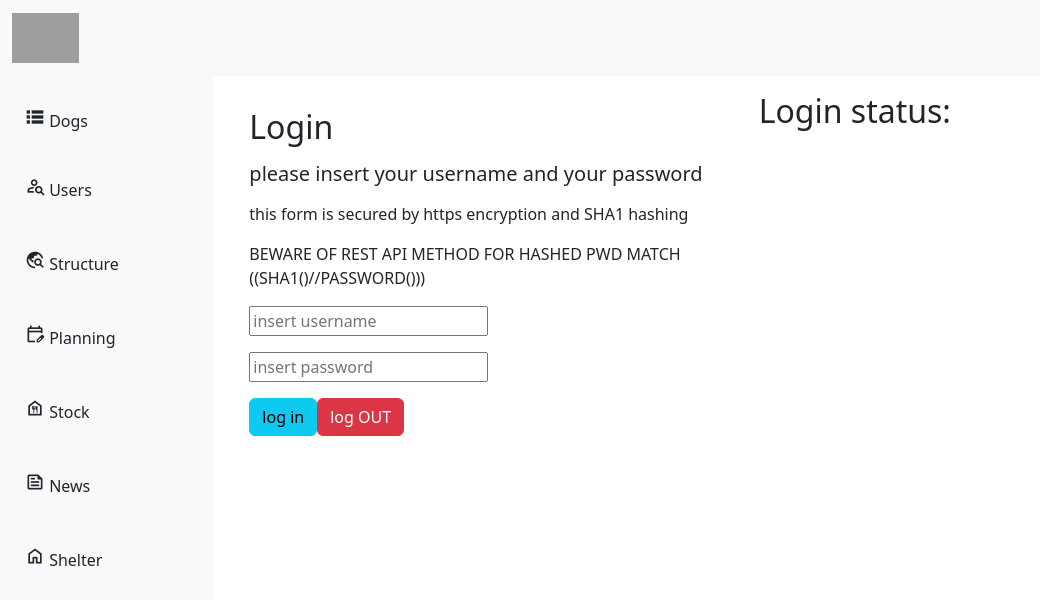
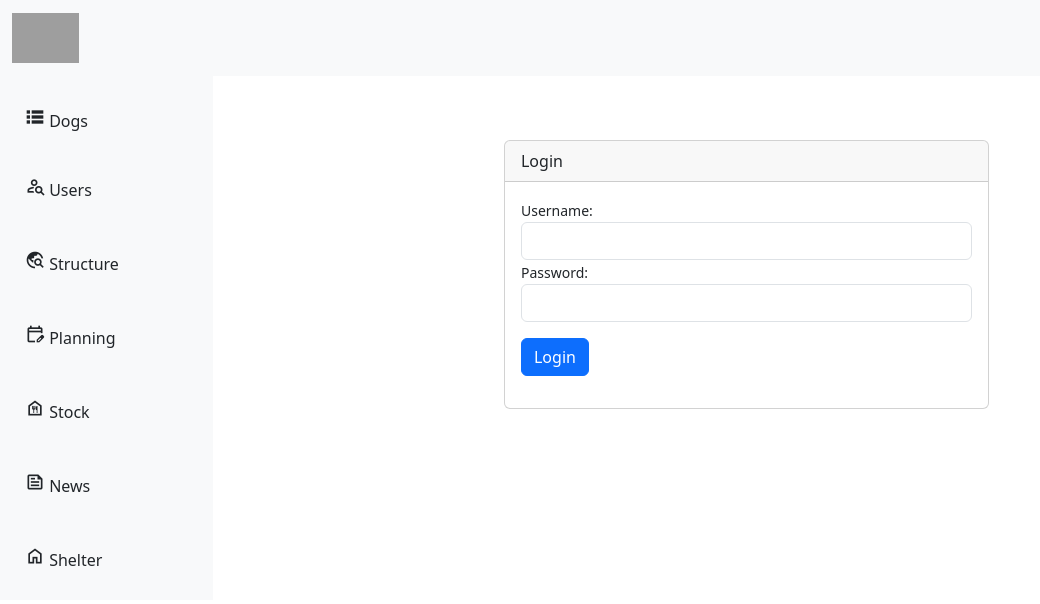
Before and after one commit to ThatItalianInFrance/canileOffice, a Vue app: page /login in a window 1280 px wide. Shown: the top 604 px of the page, without its empty margins (0-1040 px from the left). Built offline with nearby package versions, Linux system fonts and the light colour scheme; what vue-chartkick would draw is missing.

Commit message:
BO login form restyle

```diff
--- a/src/views/CaniEdit.vue
+++ b/src/views/CaniEdit.vue
@@ -295,12 +295,12 @@ let printToPdf = async function () {
                 <div class="col-6">
                   <div class="d-flex mt-2">
                     <div class="form-check mx-2 my-auto">
-                      <input class="form-check-input" type="radio" name="alive" id="aliveRadio" value="Yes"
+                      <input class="form-check-input" type="radio" name="onHome" id="onHomeRadio" value="1"
                         v-model="cane.onHome" />
                       <label class="form-check-label" for="aliveRadio"> Yes </label>
                     </div>
                     <div class="form-check form-check mx-2 my-auto">
-                      <input class="form-check-input" type="radio" name="alive" id="aliveRadio" value="No"
+                      <input class="form-check-input" type="radio" name="alive" id="aliveRadio" value="0"
                         v-model="cane.onHome" />
                       <label class="form-check-label" for="aliveRadio"> No </label>
                     </div>
--- a/src/views/LoginView.vue
+++ b/src/views/LoginView.vue
@@ -3,17 +3,17 @@
 
 const userLogIn = async function () {
   console.log('welcome to the LOGIN FORM')
-  let name = document.getElementById('name').value
-  let pwd = document.getElementById('pass').value
+  let name = document.getElementById('username').value
+  let pwd = document.getElementById('password').value
   console.log(name)
   console.log(pwd)
   let response = await fetch('http://localhost:8000/office/login', {
-    method: 'POST',
-    headers: {
+    // method: 'GET',
+    // headers: {
 
-      'Content-Type': 'application/json'
-    },
-    body: JSON.stringify({ name: name, password: pwd })
+    //   'Content-Type': 'application/json'
+    // },
+    // body: JSON.stringify({ name: name, password: pwd })
   })
   let user = await response.json();
   console.log({ response });
@@ -36,7 +36,7 @@ const logOut = function () {
 
 </script>
 
-<template>
+<!-- <template>
   <main>
     <div class="container">
       <div class="row">
@@ -64,4 +64,30 @@ const logOut = function () {
 
     </div>
   </main>
+</template> -->
+
+
+<template>
+  <div class="container mt-5">
+    <div class="row justify-content-center">
+      <div class="col-md-6">
+        <div class="card">
+          <div class="card-header">Login</div>
+          <div class="card-body">
+            <form @submit.prevent="userLogIn">
+              <div class="form-group">
+                <label for="username" class="small">Username:</label>
+                <input type="text" class="form-control" id="username" v-model="username" required>
+              </div>
+              <div class="form-group">
+                <small for="password">Password:</small>
+                <input type="password" class="form-control" id="password" v-model="password" required>
+              </div>
+              <button type="submit" class="btn btn-primary my-3">Login</button>
+            </form>
+          </div>
+        </div>
+      </div>
+    </div>
+  </div>
 </template>
```
